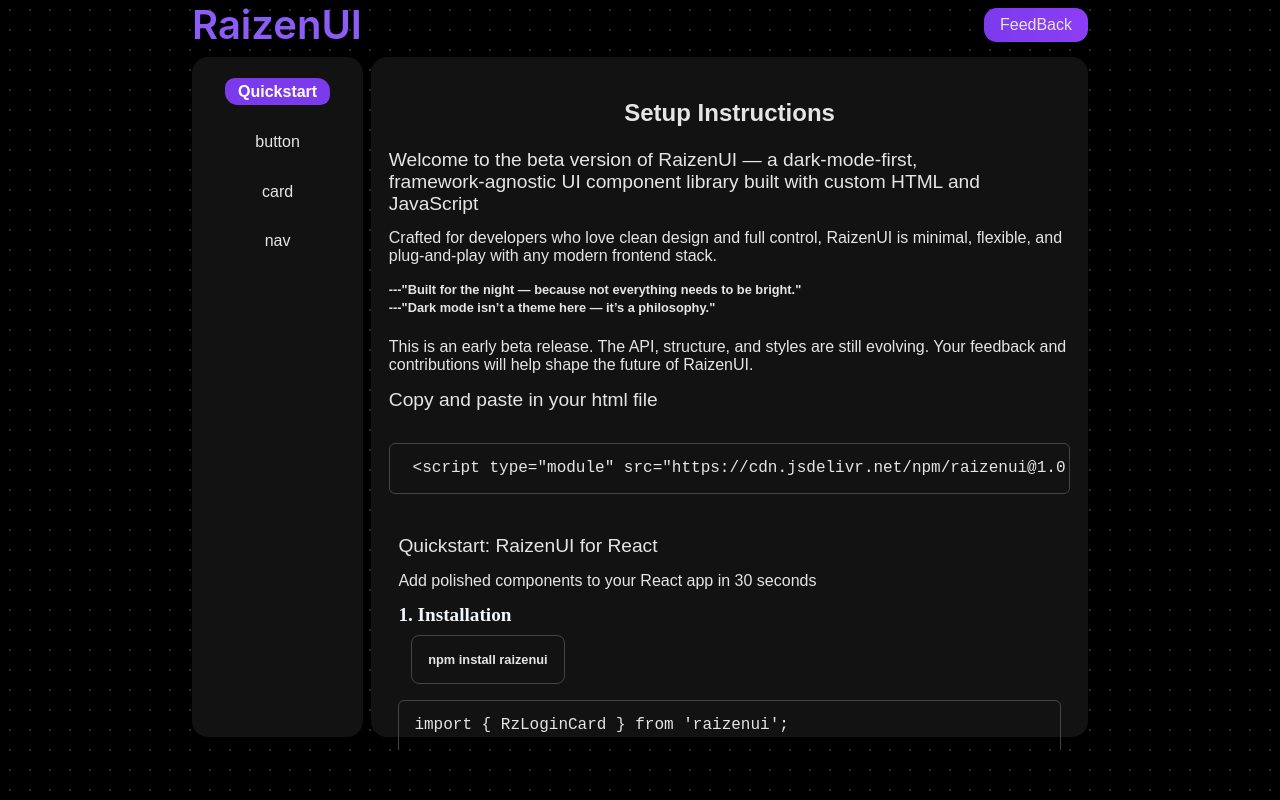
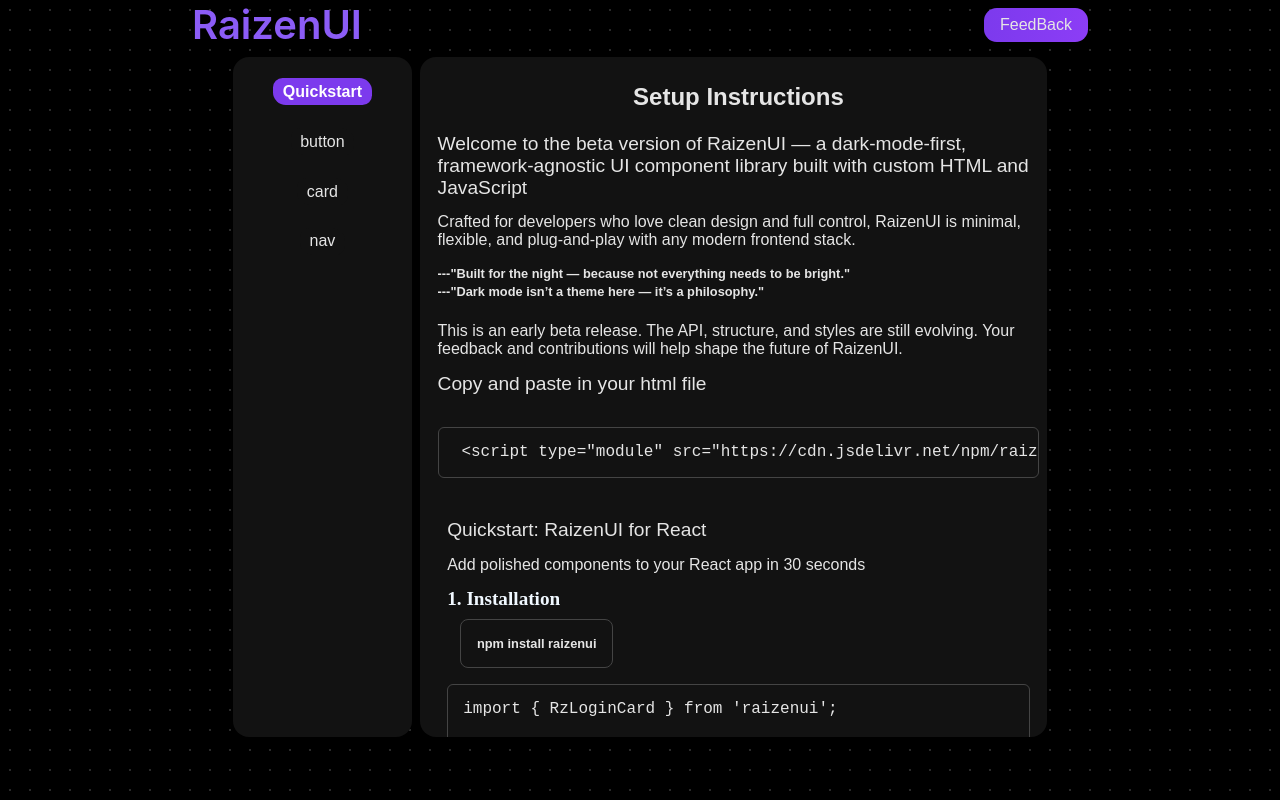
Before and after one commit to HsrRaza/RaizenUI, a website: page public/docs.html in a window 1280 px wide. Drawn offline with Linux system fonts and the light colour scheme; files whose address does not match are found by name.

Commit message:
margin paddinf

```diff
--- a/public/docs.html
+++ b/public/docs.html
@@ -175,6 +175,9 @@
 
 
                     </div>
+                    <div class="tabs-ctn" id="nav">
+                        <h2>Launching  Soon..</h2>
+                    </div>
                 </div>
             </div>
         </div>
--- a/public/styles/docs.css
+++ b/public/styles/docs.css
@@ -115,7 +115,7 @@
 .tab-btn{
     font-size: 1rem;
     color: #e5e5e5;
-    padding: 0.3rem 0.8rem;
+    padding: 0.3rem 0.6rem;
     display: block;
     text-decoration: none;
     transition: background-color 0.2s;
@@ -140,7 +140,7 @@
 }
 
 .right-container {
-    width: 80%;
+    width: 70%;
 
     height: 85dvh;
     margin-top: 1rem;
@@ -149,14 +149,17 @@
     background-color: 	#121212;
     scrollbar-width: thin;
     scrollbar-color: #5f5f7b #1e1e2f;
-    /* overflow-y: auto; */
+    overflow-y: auto;
+    overflow-x:hidden;
 
 }
 
 #Quickstart {
+    width: 100%;
+    height: 100%;
     margin: 1rem .3rem;
     height: 100%;
-    overflow-y: auto;
+    /* overflow-y: auto; */
     /* padding: 1rem; */
     scrollbar-width: thin;
     scrollbar-color: #5f5f7b #1e1e2f;
```
